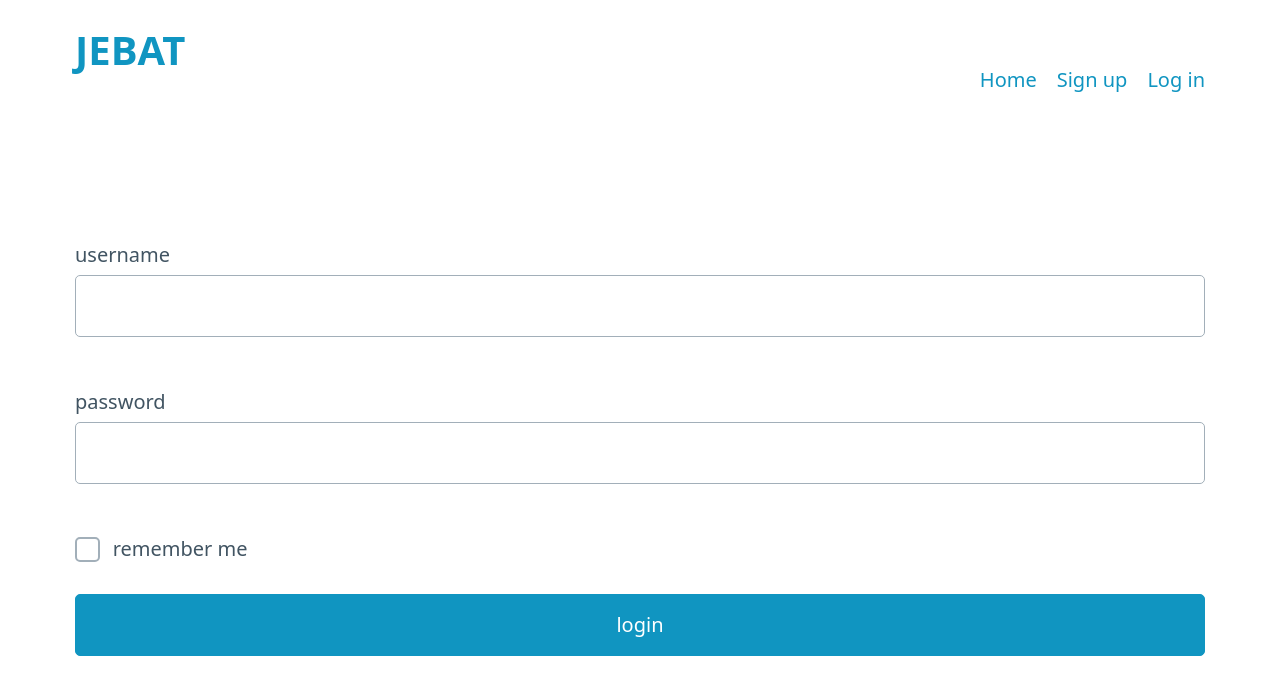
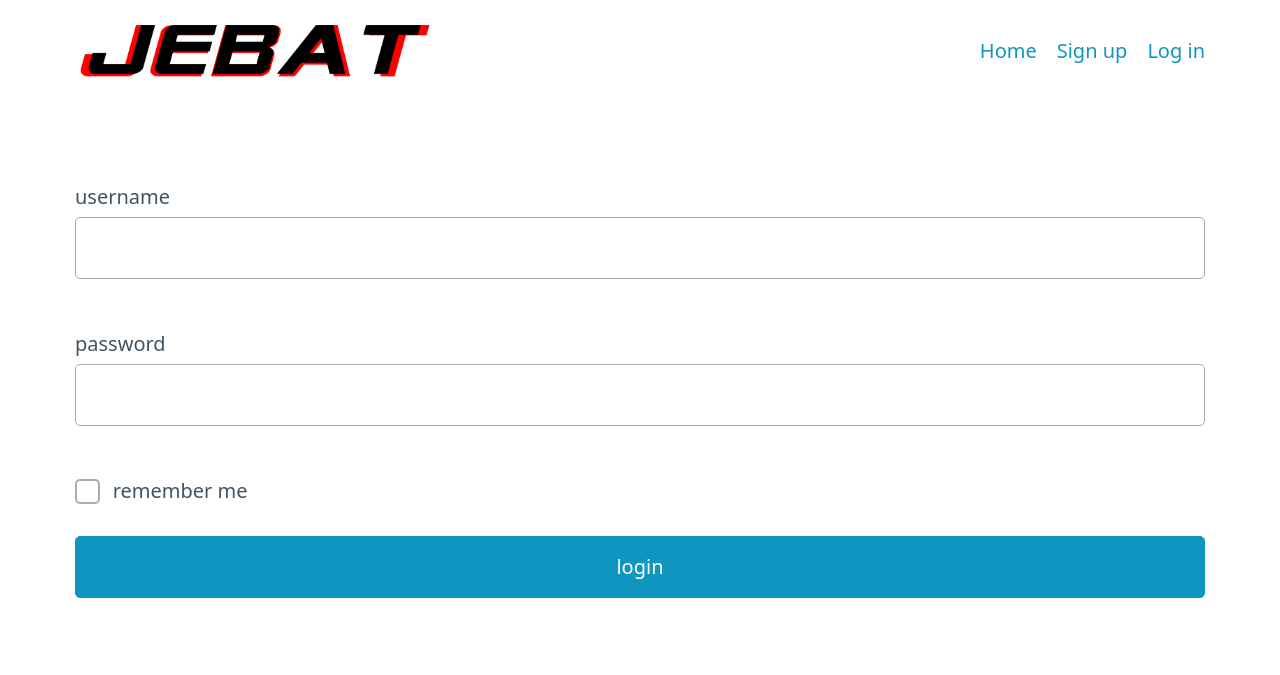
Before and after one commit to oofdere/jebat, a Flask app: page /login in a window 1280 px wide. Shown: the top 675 px of the page. Run offline with Flask 2, Linux system fonts and the light colour scheme; some libraries are stand-ins or nearby versions.

Commit message:
add jebat logo to navbar

```diff
--- a/templates/default.html
+++ b/templates/default.html
@@ -16,7 +16,7 @@
 <body>
     <nav class="container">
         <ul>
-            <li><h1><a href="/">{{title_block}}</a></h1></li>
+            <li><a href="/"><img src="/static/logo.png" width="360"></a></img></li>
         </ul>
         <ul>
             <li><a href="/">Home</a></li>
```
Also changed, not shown: static/logo.png (added).
